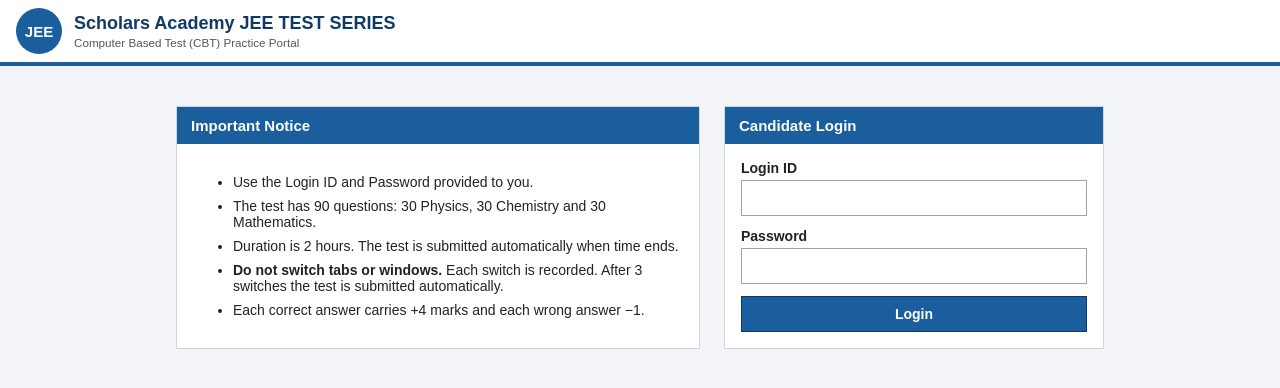
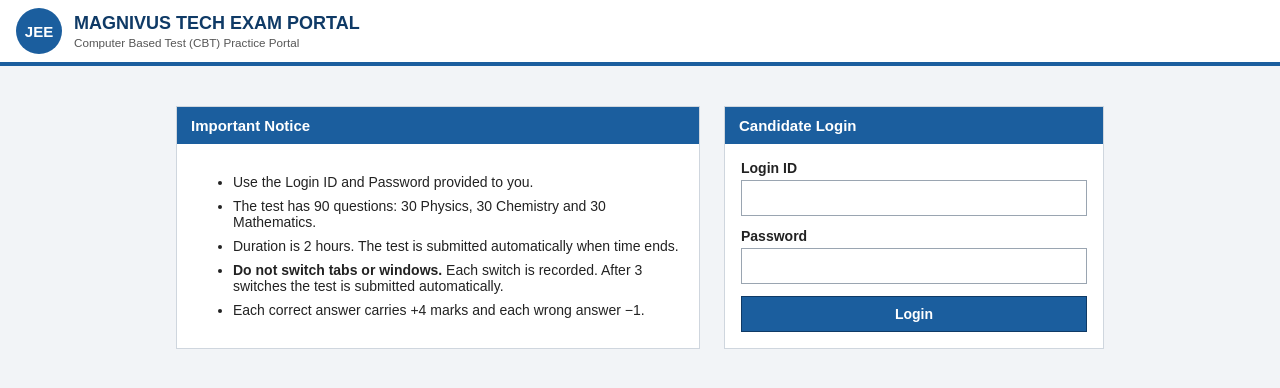
Before and after one commit to pushpak001/jee-exam-simple, a website: page index.html in a window 1280 px wide. Drawn offline with Linux system fonts and the light colour scheme.

Commit message:
Update Client d

```diff
--- a/index.html
+++ b/index.html
@@ -3,7 +3,7 @@
 <head>
 <meta charset="UTF-8">
 <meta name="viewport" content="width=device-width, initial-scale=1">
-<title>Scholars Academy JEE TEST SERIES</title>
+<title>MAGNIVUS TECH EXAM PORTAL</title>
 <style>
 :root{--blue:#1b5e9e;--navy:#0f3a66;--ink:#222;--line:#cfd6de;--bg:#f2f4f7;
 --green:#3a9d23;--red:#d9381e;--purple:#6a3fa0;--grey:#e1e4e8;--orange:#e8890c}
@@ -102,7 +102,7 @@ td:first-child{text-align:left;font-weight:700}
 
 <!-- ============ LOGIN ============ -->
 <section id="login">
-  <div class="top"><div class="logo">JEE</div><div><h1>Scholars Academy JEE TEST SERIES</h1><small>Computer Based Test (CBT) Practice Portal</small></div></div>
+  <div class="top"><div class="logo">JEE</div><div><h1>MAGNIVUS TECH EXAM PORTAL</h1><small>Computer Based Test (CBT) Practice Portal</small></div></div>
   <div class="loginwrap">
     <div class="card"><h2>Important Notice</h2><div class="in"><ul class="notice">
       <li>Use the Login ID and Password provided to you.</li>
@@ -122,7 +122,7 @@ td:first-child{text-align:left;font-weight:700}
 
 <!-- ============ INSTRUCTIONS ============ -->
 <section id="instr" class="hide">
-  <div class="top"><div class="logo">JEE</div><div><h1>Scholars Academy JEE TEST SERIES</h1><small>General Instructions</small></div><div class="sp"></div><b id="whoI"></b></div>
+  <div class="top"><div class="logo">JEE</div><div><h1>MAGNIVUS TECH EXAM PORTAL</h1><small>General Instructions</small></div><div class="sp"></div><b id="whoI"></b></div>
   <div class="instr"><div class="card"><h2>Please read the instructions carefully</h2><div class="in">
     <p><b>General instructions</b></p>
     <ul>
@@ -151,7 +151,7 @@ td:first-child{text-align:left;font-weight:700}
 
 <!-- ============ EXAM ============ -->
 <section id="exam" class="hide">
-  <div class="exbar"><b>Scholars Academy JEE TEST SERIES</b><span class="sp"></span><span class="vio" id="vio">Tab switches: 0/3</span><span>Time Left:</span><span class="timer" id="timer">02:00:00</span></div>
+  <div class="exbar"><b>MAGNIVUS TECH EXAM PORTAL</b><span class="sp"></span><span class="vio" id="vio">Tab switches: 0/3</span><span>Time Left:</span><span class="timer" id="timer">02:00:00</span></div>
   <div class="main">
     <div class="left">
       <div class="tabs" id="tabs"></div>
@@ -185,7 +185,7 @@ td:first-child{text-align:left;font-weight:700}
 
 <!-- ============ RESULT ============ -->
 <section id="result" class="hide">
-  <div class="top"><div class="logo">JEE</div><div><h1>Scholars Academy JEE TEST SERIES</h1><small>Test Submitted</small></div></div>
+  <div class="top"><div class="logo">JEE</div><div><h1>MAGNIVUS TECH EXAM PORTAL</h1><small>Test Submitted</small></div></div>
   <div class="instr"><div class="card"><h2>Your test has been submitted successfully</h2><div class="in" style="text-align:center">
     <p id="autoNote" class="err"></p>
     <div class="big"><span id="rTotal"></span> <small style="font-size:18px;color:#555">/ <span id="rMax">360</span></small></div>
```
